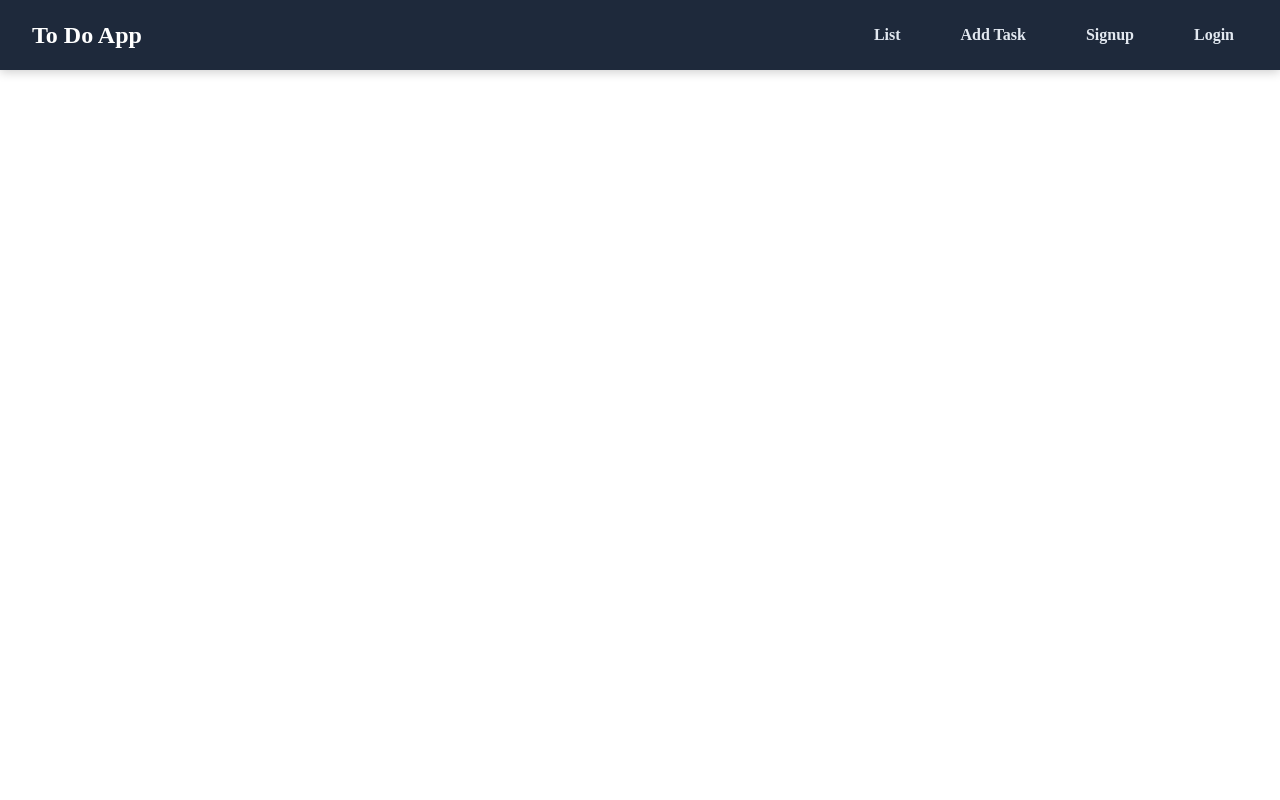
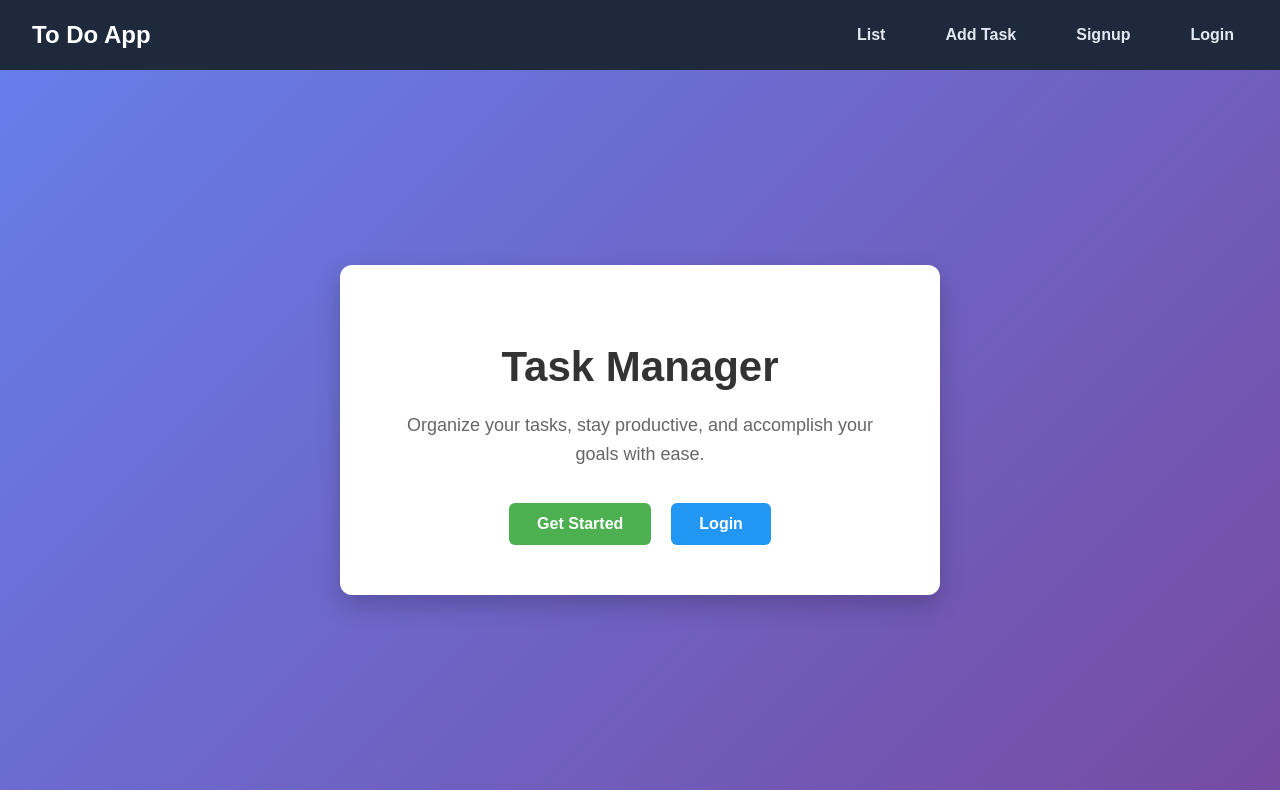
Before and after one commit to chaitanyabakare90/Task-Manager-MERN, a React app in the folder frontend/: page / in a window 1280 px wide. Built offline with nearby package versions, Linux system fonts and the light colour scheme; the HTML template or start-up script is replaced by a standard one.

Commit message:
Welcome Page Added

```diff
--- a/frontend/src/App.jsx
+++ b/frontend/src/App.jsx
@@ -6,6 +6,7 @@ import UpdateTask from "./components/UpdateTask"
 import SignUp from "./components/SignUp"
 import Login from "./components/Login"
 import ProtectedRoute from "./components/ProtectedRoute"
+import WelcomePage from "./components/WelcomePage"
 
 
 function App() {
@@ -13,6 +14,7 @@ function App() {
     <>
       <NavBar></NavBar>
       <Routes>
+        <Route path="/" element={<WelcomePage></WelcomePage>}></Route>
         <Route path="/list"
           element={<ProtectedRoute>
             <List />
--- a/frontend/src/components/NavBar.jsx
+++ b/frontend/src/components/NavBar.jsx
@@ -12,7 +12,7 @@ export default function NavBar(){
 
     return (
         <nav className="NavBar">
-            <div className="logo"><h2>To Do App</h2></div>
+            <Link className="HomeLink" to ="/"><div className="logo"><h2>To Do App</h2></div></Link>
             <ul>
                 <li><Link className="nav-links" to="/list">List</Link></li>
                 <li><Link className="nav-links" to="/add">Add Task</Link></li>
--- /dev/null
+++ b/frontend/src/components/WelcomePage.jsx
@@ -0,0 +1,27 @@
+import { Link } from "react-router-dom";
+import "../style/WelcomePage.css";
+
+export default function WelcomePage() {
+    return (
+        <div className="welcome-container">
+            <div className="welcome-card">
+                <h1>Task Manager</h1>
+
+                <p>
+                    Organize your tasks, stay productive, and accomplish your goals
+                    with ease.
+                </p>
+
+                <div className="welcome-buttons">
+                    <Link to="/signup" className="welcome-btn signup-btn">
+                        Get Started
+                    </Link>
+
+                    <Link to="/login" className="welcome-btn login-btn">
+                        Login
+                    </Link>
+                </div>
+            </div>
+        </div>
+    )
+}
--- a/frontend/src/style/NavBar.css
+++ b/frontend/src/style/NavBar.css
@@ -43,3 +43,7 @@
     background-color: #0ea5e9;
     color: white;
 }
+
+.HomeLink{
+    text-decoration: none;
+}
--- /dev/null
+++ b/frontend/src/style/WelcomePage.css
@@ -0,0 +1,65 @@
+body{
+    margin: 0;
+    font-family: Arial, Helvetica, sans-serif;
+}
+
+.welcome-container{
+    height: 90vh;
+    display: flex;
+    justify-content: center;
+    align-items: center;
+    background: linear-gradient(135deg,#667eea,#764ba2);
+}
+
+.welcome-card{
+    background: white;
+    padding: 50px;
+    width: 500px;
+    text-align: center;
+    border-radius: 12px;
+    box-shadow: 0 10px 25px rgba(0,0,0,.2);
+}
+
+.welcome-card h1{
+    font-size: 42px;
+    margin-bottom: 20px;
+    color: #333;
+}
+
+.welcome-card p{
+    color: #666;
+    font-size: 18px;
+    line-height: 1.6;
+    margin-bottom: 35px;
+}
+
+.welcome-buttons{
+    display: flex;
+    justify-content: center;
+    gap: 20px;
+}
+
+.welcome-btn{
+    text-decoration: none;
+    padding: 12px 28px;
+    border-radius: 6px;
+    color: white;
+    font-weight: bold;
+    transition: .3s;
+}
+
+.signup-btn{
+    background: #4CAF50;
+}
+
+.signup-btn:hover{
+    background: #43a047;
+}
+
+.login-btn{
+    background: #2196F3;
+}
+
+.login-btn:hover{
+    background: #1976d2;
+}
```
